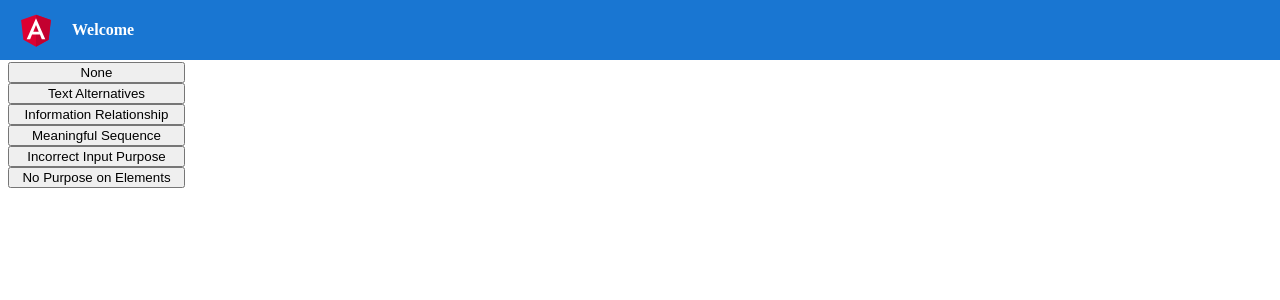
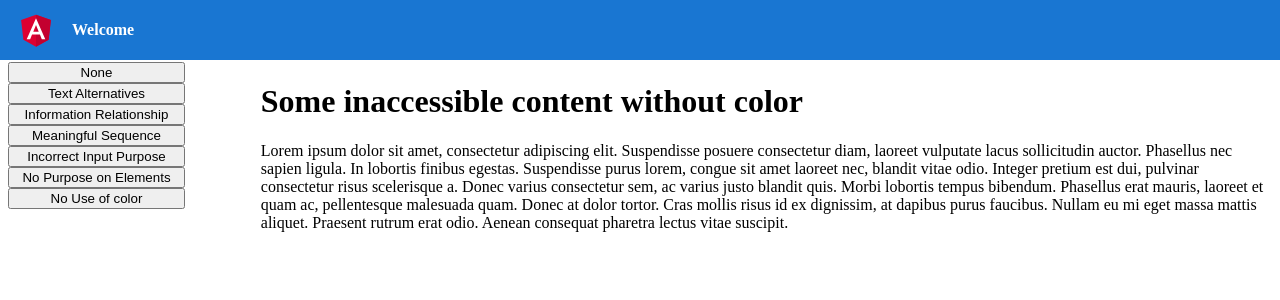
Before and after one commit to Web-Framework-Accessibility-Ratings/inacessible-angular-web-app, an Angular app in the folder inaccessible-angular-web-app/: page /useOfColor in a window 1280 px wide. Before the commit this address led to /. Shown: the top 300 px of the page. Built offline with nearby package versions, Linux system fonts and the light colour scheme.

Commit message:
Added use of color violation

```diff
--- a/inaccessible-angular-web-app/src/app/app-routing.module.ts
+++ b/inaccessible-angular-web-app/src/app/app-routing.module.ts
@@ -5,6 +5,7 @@ import { InfoRelationshipsComponent } from './info-relationships/info-relationsh
 import { MeaningfulSequenceComponent } from './meaningful-sequence/meaningful-sequence.component';
 import { InputPurposeComponent } from './input-purpose/input-purpose.component';
 import { IdentifyPurposeComponent } from './identify-purpose/identify-purpose.component';
+import { UseOfColorComponent } from './use-of-color/use-of-color.component';
 
 const routes: Routes = [
   {
@@ -26,6 +27,10 @@ const routes: Routes = [
   {
     path: 'identifyPurpose',
     component: IdentifyPurposeComponent
+  },
+  {
+    path: 'useOfColor',
+    component: UseOfColorComponent
   }
 ];
 
--- a/inaccessible-angular-web-app/src/app/app.component.html
+++ b/inaccessible-angular-web-app/src/app/app.component.html
@@ -53,6 +53,7 @@
     <button class="links" routerLink="meaningfulSequence">Meaningful Sequence</button>
     <button class="links" routerLink="inputPurpose">Incorrect Input Purpose</button>
     <button class="links" routerLink="identifyPurpose">No Purpose on Elements</button>
+    <button class="links" routerLink="useOfColor">No Use of color</button>
   </div>
   <div class="inaccessibleContentStyle" role="main">
     <router-outlet></router-outlet>
--- a/inaccessible-angular-web-app/src/app/app.module.ts
+++ b/inaccessible-angular-web-app/src/app/app.module.ts
@@ -8,6 +8,7 @@ import { InfoRelationshipsComponent } from './info-relationships/info-relationsh
 import { MeaningfulSequenceComponent } from './meaningful-sequence/meaningful-sequence.component';
 import { InputPurposeComponent } from './input-purpose/input-purpose.component';
 import { IdentifyPurposeComponent } from './identify-purpose/identify-purpose.component';
+import { UseOfColorComponent } from './use-of-color/use-of-color.component';
 
 @NgModule({
   declarations: [
@@ -16,7 +17,8 @@ import { IdentifyPurposeComponent } from './identify-purpose/identify-purpose.co
     InfoRelationshipsComponent,
     MeaningfulSequenceComponent,
     InputPurposeComponent,
-    IdentifyPurposeComponent
+    IdentifyPurposeComponent,
+    UseOfColorComponent
   ],
   imports: [
     BrowserModule,
--- /dev/null
+++ b/inaccessible-angular-web-app/src/app/use-of-color/use-of-color.component.css
@@ -0,0 +1,4 @@
+a {
+    color: black;
+    text-decoration: none;
+}
--- /dev/null
+++ b/inaccessible-angular-web-app/src/app/use-of-color/use-of-color.component.html
@@ -0,0 +1,17 @@
+<div>
+    <h1>Some inaccessible content without color</h1>
+    <p>
+        Lorem ipsum dolor sit amet, consectetur adipiscing elit.
+        Suspendisse posuere consectetur diam, laoreet vulputate lacus
+        sollicitudin auctor. Phasellus nec sapien ligula. In lobortis
+        finibus egestas. Suspendisse <a target="new" href="http://www.google.com">purus</a> lorem, congue sit amet
+        laoreet nec, blandit vitae odio. Integer pretium est dui,
+        pulvinar consectetur risus scelerisque a. Donec varius
+        consectetur sem, ac varius justo blandit quis. Morbi lobortis
+        tempus bibendum. Phasellus erat mauris, laoreet et quam ac,
+        pellentesque malesuada quam. Donec at dolor tortor. Cras mollis
+        risus id ex dignissim, at dapibus purus faucibus. Nullam eu mi
+        eget massa mattis aliquet. Praesent rutrum erat odio. Aenean
+        consequat pharetra lectus vitae suscipit.
+    </p>
+</div>
--- /dev/null
+++ b/inaccessible-angular-web-app/src/app/use-of-color/use-of-color.component.ts
@@ -0,0 +1,15 @@
+import { Component, OnInit } from '@angular/core';
+
+@Component({
+  selector: 'app-use-of-color',
+  templateUrl: './use-of-color.component.html',
+  styleUrls: ['./use-of-color.component.css']
+})
+export class UseOfColorComponent implements OnInit {
+
+  constructor() { }
+
+  ngOnInit(): void {
+  }
+
+}
```
Also changed, not shown: 1 other file (tests, documents, lock files or other folders).
